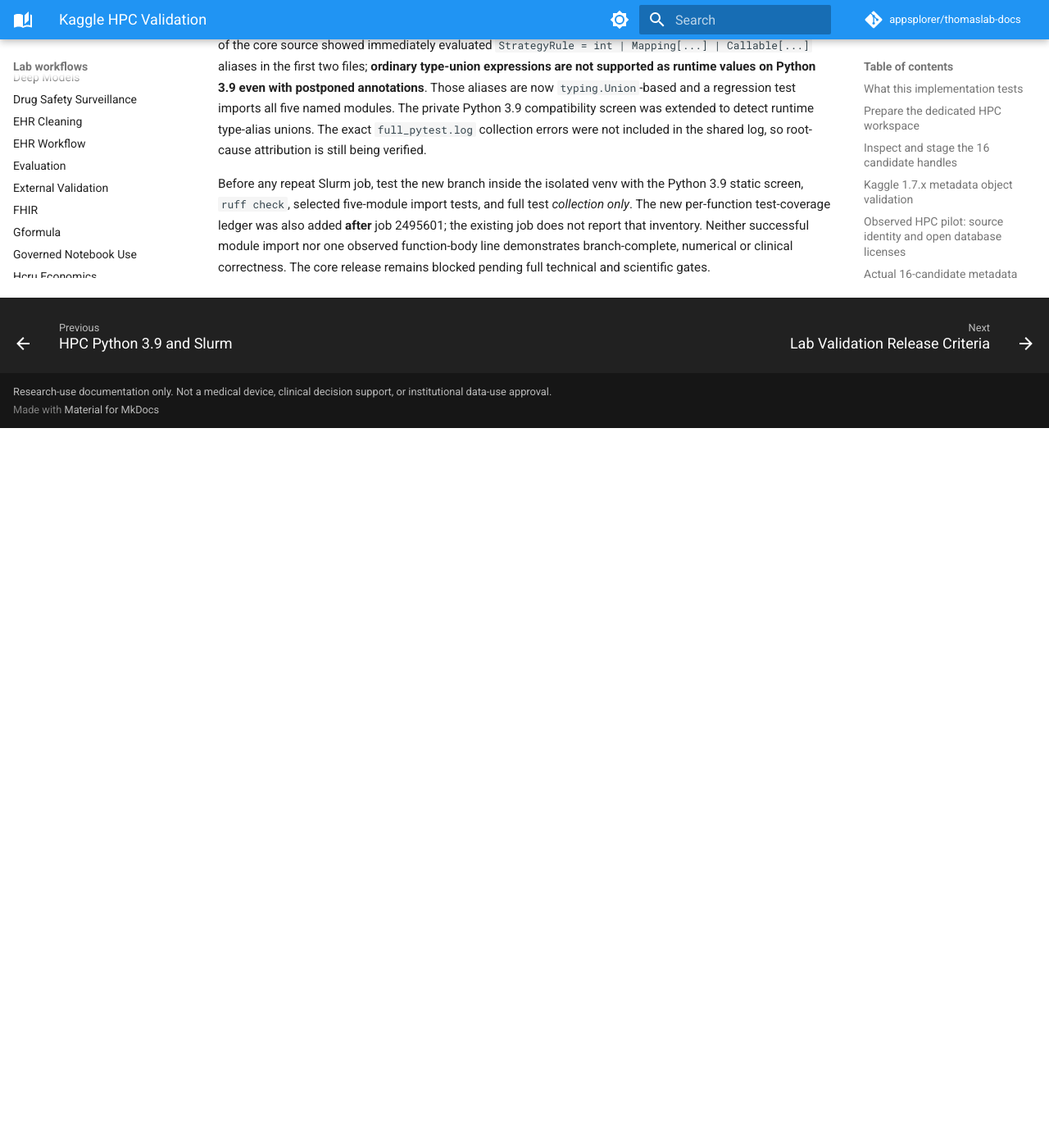
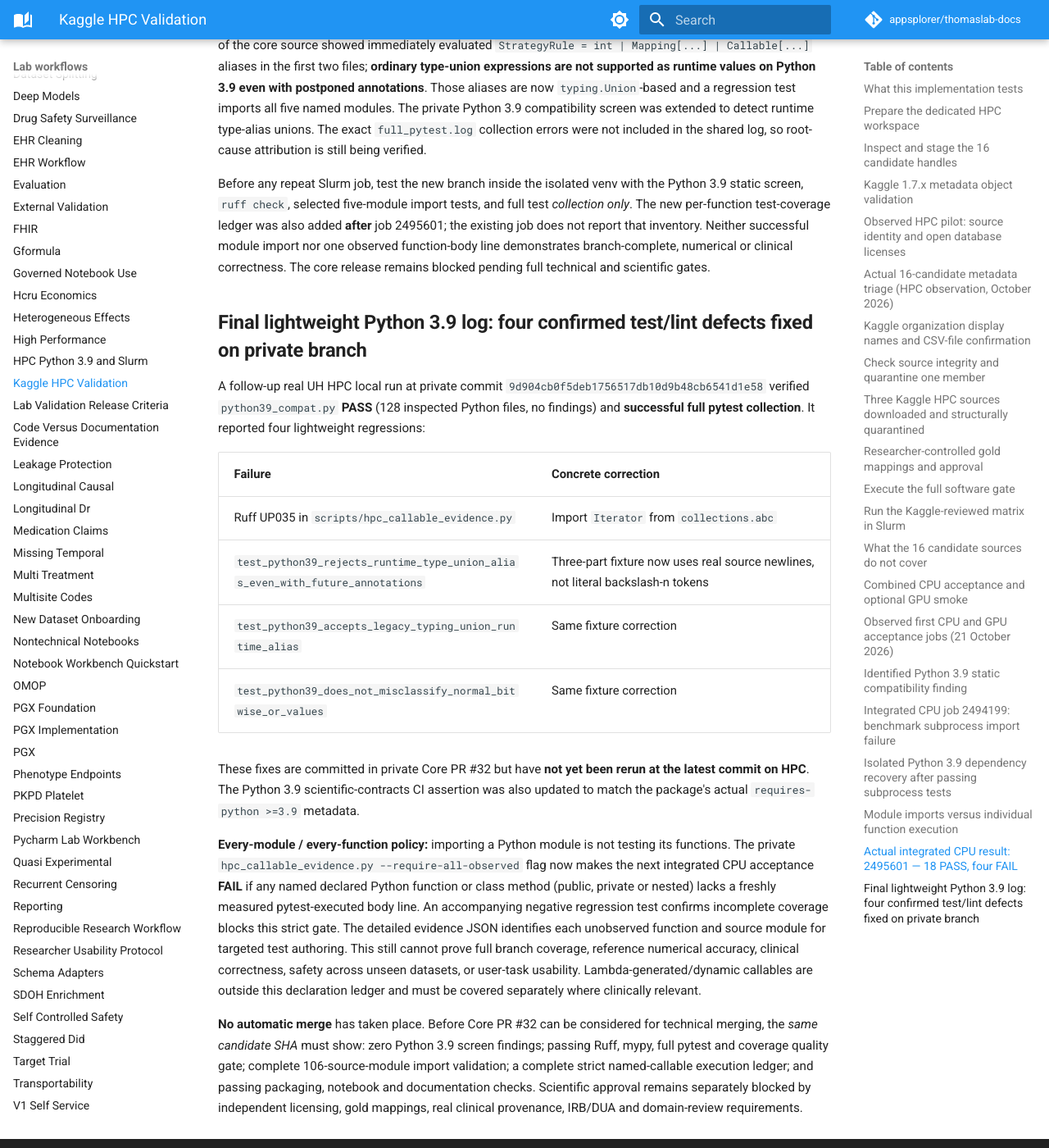
Before and after one commit to appsplorer/thomaslab-docs, an MkDocs documentation site: the page built from docs/guides/kaggle-hpc-acceptance.md, in a window 1280 px wide and 1400 px high, scrolled down 15241 px. Shown: the whole window at 82% size. Built offline with MkDocs 1.6.1 and Material for MkDocs 9.7.7, drawn with Linux system fonts in a browser that asks for light colours; comment, search, counter and statistics services are not loaded; before the commit the page ends 15763 px from its top, so only the background shows below that.

Commit message:
docs: verified HPC fixture regressions and fail-closed full-function acceptance

```diff
--- a/docs/guides/kaggle-hpc-acceptance.md
+++ b/docs/guides/kaggle-hpc-acceptance.md
@@ -455,3 +455,21 @@ The four failures were full pytest (exit 2; detailed traceback not yet provided)
 The module import names that failed were `gformula`, `longitudinal_dr`, `causal_robustness`, `adaptive.notebook_groups.groups_32_39`, and `adaptive.notebook_groups.specialist_40_45`. Inspection of the core source showed immediately evaluated `StrategyRule = int | Mapping[...] | Callable[...]` aliases in the first two files; **ordinary type-union expressions are not supported as runtime values on Python 3.9 even with postponed annotations**. Those aliases are now `typing.Union`-based and a regression test imports all five named modules. The private Python 3.9 compatibility screen was extended to detect runtime type-alias unions. The exact `full_pytest.log` collection errors were not included in the shared log, so root-cause attribution is still being verified.
 
 Before any repeat Slurm job, test the new branch inside the isolated venv with the Python 3.9 static screen, `ruff check`, selected five-module import tests, and full test *collection only*. The new per-function test-coverage ledger was also added **after** job 2495601; the existing job does not report that inventory. Neither successful module import nor one observed function-body line demonstrates branch-complete, numerical or clinical correctness. The core release remains blocked pending full technical and scientific gates.
+
+
+## Final lightweight Python 3.9 log: four confirmed test/lint defects fixed on private branch
+
+A follow-up real UH HPC local run at private commit `9d904cb0f5deb1756517db10d9b48cb6541d1e58` verified `python39_compat.py` **PASS** (128 inspected Python files, no findings) and **successful full pytest collection**. It reported four lightweight regressions:
+
+| Failure | Concrete correction |
+|---|---|
+| Ruff UP035 in `scripts/hpc_callable_evidence.py` | Import `Iterator` from `collections.abc` |
+| `test_python39_rejects_runtime_type_union_alias_even_with_future_annotations` | Three-part fixture now uses real source newlines, not literal backslash-n tokens |
+| `test_python39_accepts_legacy_typing_union_runtime_alias` | Same fixture correction |
+| `test_python39_does_not_misclassify_normal_bitwise_or_values` | Same fixture correction |
+
+These fixes are committed in private Core PR #32 but have **not yet been rerun at the latest commit on HPC**. The Python 3.9 scientific-contracts CI assertion was also updated to match the package's actual `requires-python >=3.9` metadata.
+
+**Every-module / every-function policy:** importing a Python module is not testing its functions. The private `hpc_callable_evidence.py --require-all-observed` flag now makes the next integrated CPU acceptance **FAIL** if any named declared Python function or class method (public, private or nested) lacks a freshly measured pytest-executed body line. An accompanying negative regression test confirms incomplete coverage blocks this strict gate. The detailed evidence JSON identifies each unobserved function and source module for targeted test authoring. This still cannot prove full branch coverage, reference numerical accuracy, clinical correctness, safety across unseen datasets, or user-task usability. Lambda-generated/dynamic callables are outside this declaration ledger and must be covered separately where clinically relevant.
+
+**No automatic merge** has taken place. Before Core PR #32 can be considered for technical merging, the *same candidate SHA* must show: zero Python 3.9 screen findings; passing Ruff, mypy, full pytest and coverage quality gate; complete 106-source-module import validation; a complete strict named-callable execution ledger; and passing packaging, notebook and documentation checks. Scientific approval remains separately blocked by independent licensing, gold mappings, real clinical provenance, IRB/DUA and domain-review requirements.
```
